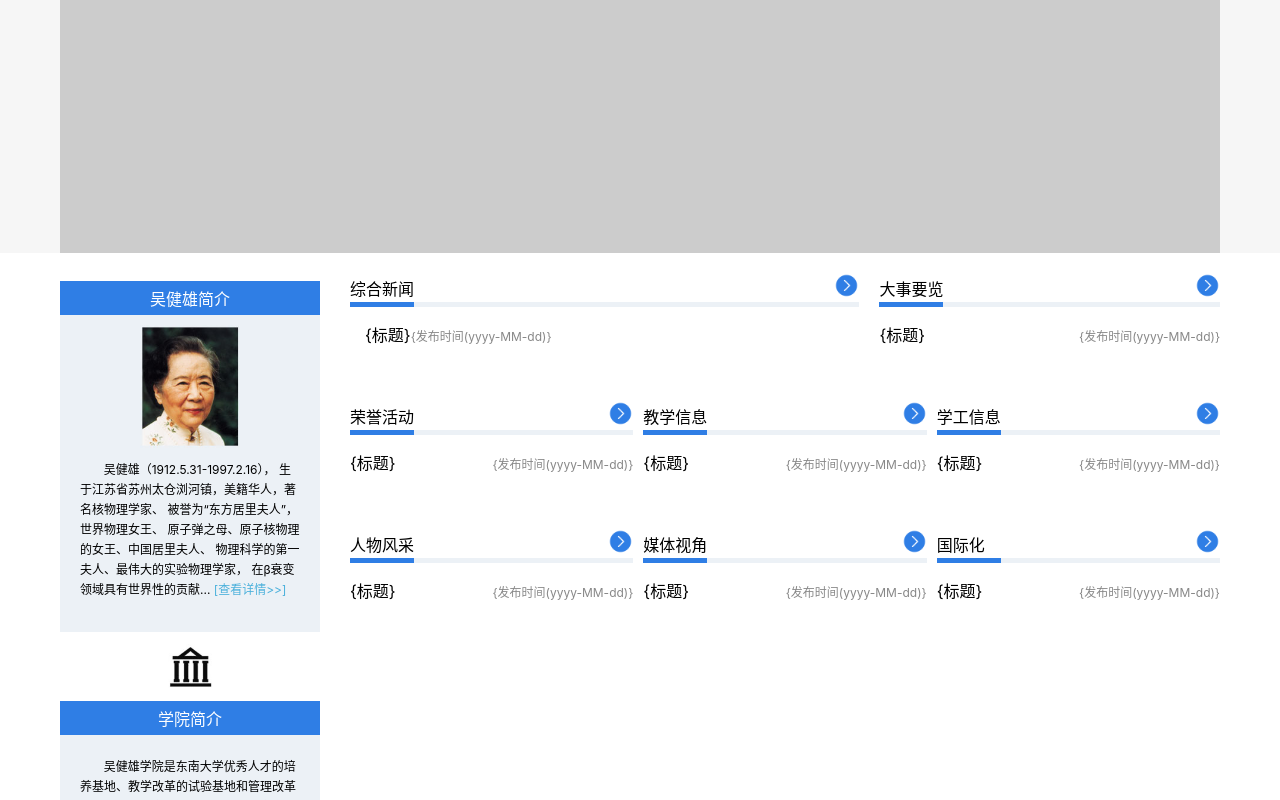
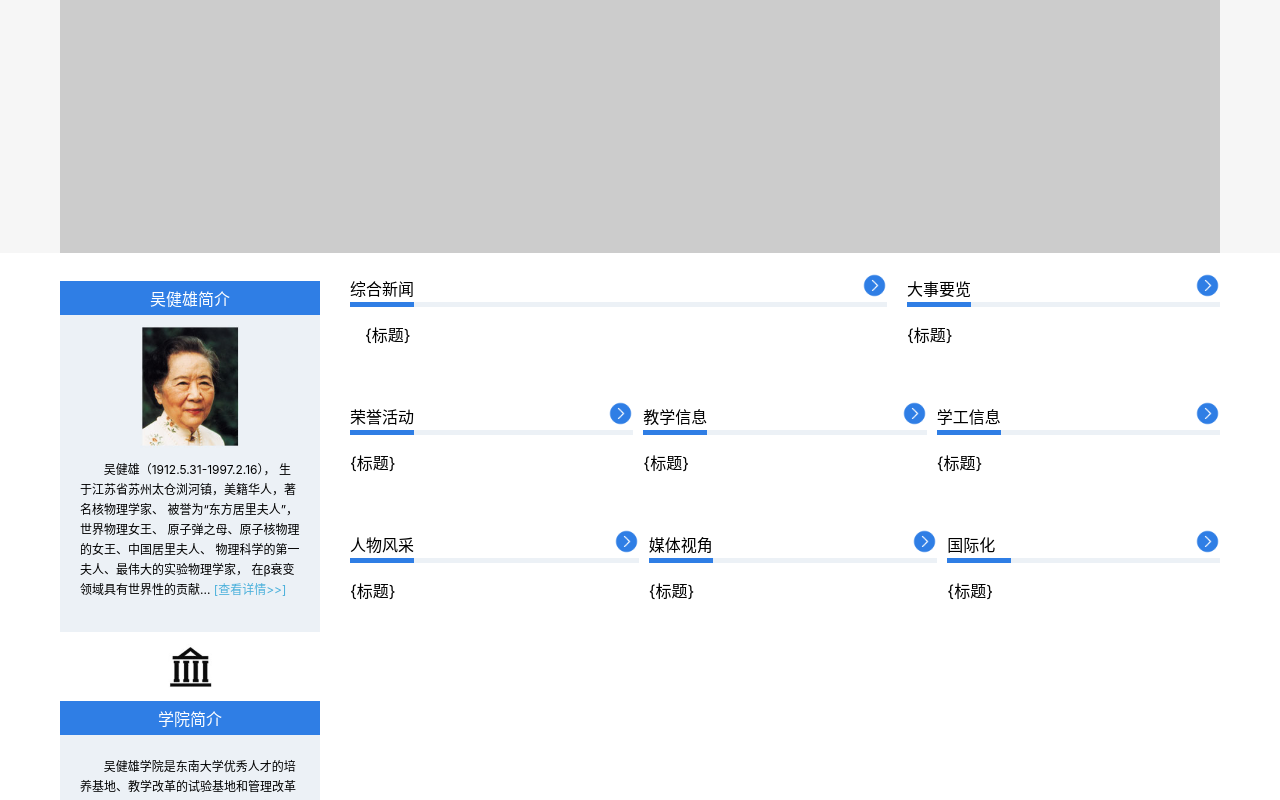
Before and after one commit to Wolf-Tungsten/seu-wjx-homepage, a website: page main.htm in a window 1280 px wide. Shown: the part 360-1160 px from the top of the page. Drawn offline with Linux system fonts and the light colour scheme.

Commit message:
去掉所有日期显示

```diff
--- a/main.htm
+++ b/main.htm
@@ -156,7 +156,7 @@
                     <div frag="窗口内容">
                       <div class="title">
                         <span class="text">{标题}</span>
-                        <span class="date">{发布时间(yyyy-MM-dd)}</span>
+                        <!-- <span class="date">{发布时间(yyyy-MM-dd)}</span> -->
                       </div>
                     </div>
                   </div>
@@ -181,7 +181,7 @@
                   <div frag="窗口内容">
                     <div class="title">
                       <span class="text">{标题}</span>
-                      <span class="date">{发布时间(yyyy-MM-dd)}</span>
+                      <!-- <span class="date">{发布时间(yyyy-MM-dd)}</span> -->
                     </div>
                   </div>
                 </div>
@@ -209,7 +209,7 @@
                   <div frag="窗口内容">
                     <div class="title">
                       <span class="text">{标题}</span>
-                      <span class="date">{发布时间(yyyy-MM-dd)}</span>
+                      <!-- <span class="date">{发布时间(yyyy-MM-dd)}</span> -->
                     </div>
                   </div>
                 </div>
@@ -232,7 +232,7 @@
                   <div frag="窗口内容">
                     <div class="title">
                       <span class="text">{标题}</span>
-                      <span class="date">{发布时间(yyyy-MM-dd)}</span>
+                      <!-- <span class="date">{发布时间(yyyy-MM-dd)}</span> -->
                     </div>
                   </div>
                 </div>
@@ -255,7 +255,7 @@
                   <div frag="窗口内容">
                     <div class="title">
                       <span class="text">{标题}</span>
-                      <span class="date">{发布时间(yyyy-MM-dd)}</span>
+                      <!-- <span class="date">{发布时间(yyyy-MM-dd)}</span> -->
                     </div>
                   </div>
                 </div>
@@ -280,7 +280,7 @@
                   <div frag="窗口内容">
                     <div class="title">
                       <span class="text">{标题}</span>
-                      <span class="date">{发布时间(yyyy-MM-dd)}</span>
+                      <!-- <span class="date">{发布时间(yyyy-MM-dd)}</span> -->
                     </div>
                   </div>
                 </div>
@@ -303,7 +303,7 @@
                   <div frag="窗口内容">
                     <div class="title">
                       <span class="text">{标题}</span>
-                      <span class="date">{发布时间(yyyy-MM-dd)}</span>
+                      <!-- <span class="date">{发布时间(yyyy-MM-dd)}</span> -->
                     </div>
                   </div>
                 </div>
@@ -326,7 +326,7 @@
                   <div frag="窗口内容">
                     <div class="title">
                       <span class="text">{标题}</span>
-                      <span class="date">{发布时间(yyyy-MM-dd)}</span>
+                      <!-- <span class="date">{发布时间(yyyy-MM-dd)}</span> -->
                     </div>
                   </div>
                 </div>
```
